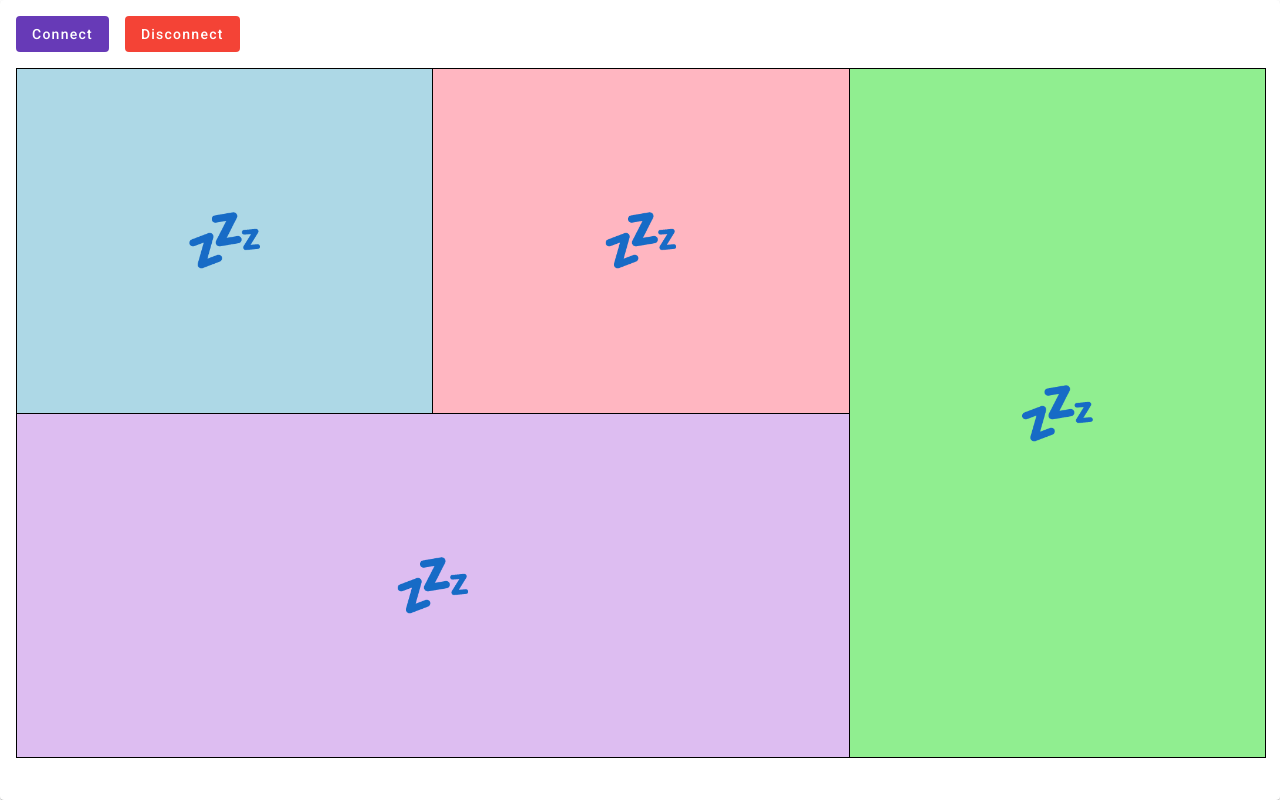
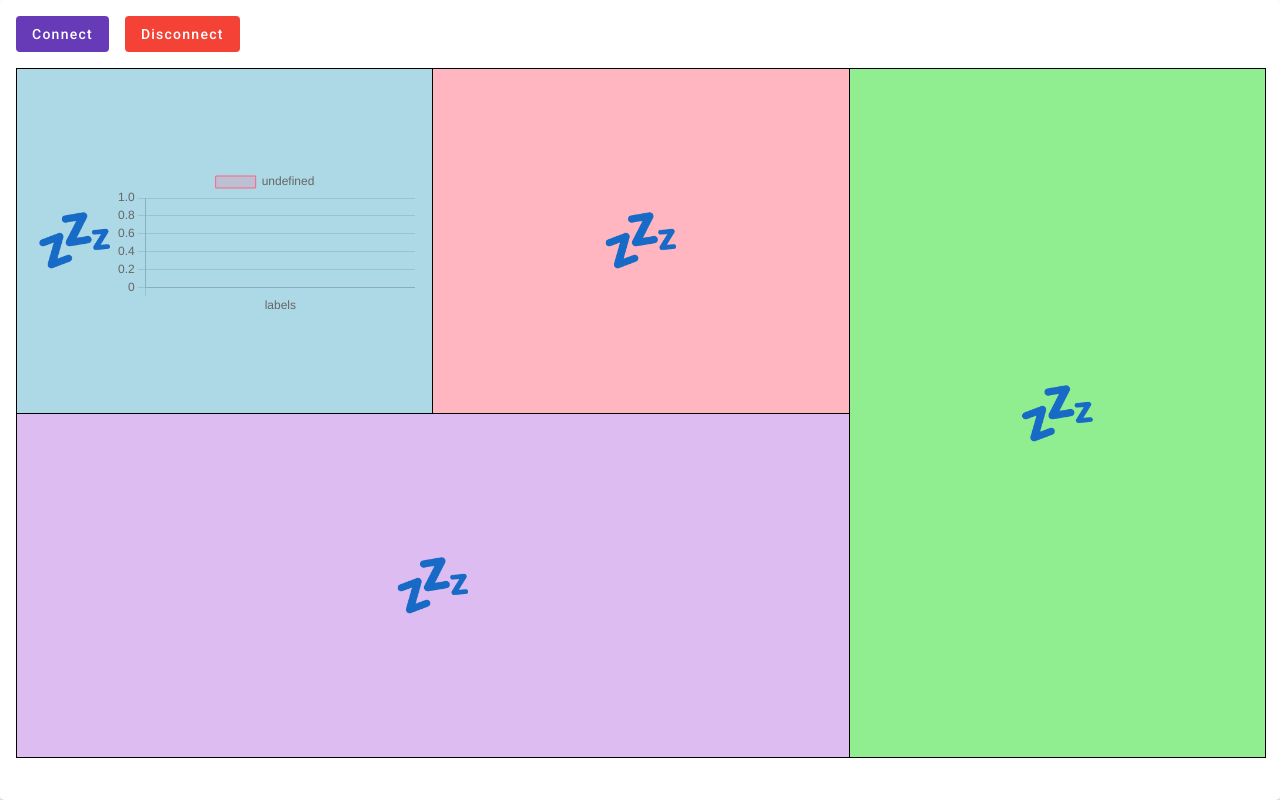
Before and after one commit to neophob/bamon, an Angular app in the folder app/bamon/: page / in a window 1280 px wide. Built offline with nearby package versions, Linux system fonts and the light colour scheme.

Commit message:
add chart

```diff
--- a/app/bamon/src/app/app.component.css
+++ b/app/bamon/src/app/app.component.css
@@ -34,3 +34,13 @@ mat-grid-tile {
 .button-row .mat-mdc-button-base {
   margin: 0px 16px 16px 0;
 }
+
+#graph{
+  position: relative;
+  height: 100%;
+  width: 100% !important;
+}
+
+canvas {
+  width: 100% !important;
+}
--- a/app/bamon/src/app/app.component.html
+++ b/app/bamon/src/app/app.component.html
@@ -16,6 +16,7 @@
             {{ voltage.toFixed(1) }}V
           </h1>
         } @else { <h1>💤</h1>}
+        <power-diag></power-diag>
       </mat-grid-tile>
 
       <mat-grid-tile
--- a/app/bamon/src/app/app.component.ts
+++ b/app/bamon/src/app/app.component.ts
@@ -6,6 +6,7 @@ import { MatDivider } from '@angular/material/divider';
 import { MatProgressBar } from '@angular/material/progress-bar';
 import { MatGridListModule } from '@angular/material/grid-list';
 import { BleBattery } from './datasource/ble';
+import { PowerDiagramComponent } from './power.diagram.component';
 
 /*
         0        263      526      799
@@ -28,7 +29,7 @@ const int PERCENT_ENTIRES(273 / (HISTORY_BAR_WIDTH + HISTORY_BAR_SPACE)); -> 4
 @Component({
   selector: 'app-root',
   standalone: true,
-  imports: [RouterOutlet, MatButtonModule, MatProgressBar, MatDivider, MatGridListModule, MatCard, MatCardContent, MatCardFooter],
+  imports: [RouterOutlet, MatButtonModule, MatProgressBar, MatDivider, MatGridListModule, MatCard, MatCardContent, MatCardFooter, PowerDiagramComponent],
   templateUrl: './app.component.html',
   styleUrl: './app.component.css'
 })
--- a/app/bamon/src/app/power.diagram.component.html
+++ /dev/null
@@ -1,3 +0,0 @@
-<div>
-  power diag
-</div>
--- a/app/bamon/src/app/power.diagram.component.ts
+++ b/app/bamon/src/app/power.diagram.component.ts
@@ -1,6 +1,7 @@
-import { Component, effect } from '@angular/core';
+import { Component, ElementRef, ViewChild, effect } from '@angular/core';
 import { RingBuffer } from './datasource/ring.buffer';
 import { BleBattery } from './datasource/ble';
+import Chart from 'chart.js/auto';
 
 /*
 
@@ -11,15 +12,18 @@ TODO:
 */
 
 @Component({
-  selector: '',
+  selector: 'power-diag',
   standalone: true,
   imports: [],
-  templateUrl: './power.diagram.component.html',
-  styleUrl: './power.diagram.component.css'
+  template: `
+    <canvas #canvas></canvas>
+  `,
 })
 export class PowerDiagramComponent {
 
+  @ViewChild('canvas') canvas!: ElementRef<any>;
   powerBuffer = new RingBuffer<number>(64);
+  chart: any = [];
 
   constructor(private bleBattery: BleBattery) {
     effect(() => {
@@ -28,8 +32,41 @@ export class PowerDiagramComponent {
     });
   }
 
+/*
   get powerData(): number[] {
-    return this.powerBuffer.toArray();
+    return
+  }
+*/
+
+  ngAfterViewInit() {
+    this.chart = new Chart(this.canvas.nativeElement, {
+      type: 'bar',
+      data: {
+        labels: ['labels'] as unknown[],
+        datasets: [{
+          //label: ['My First Dataset'] as unknown,
+          data: this.powerBuffer.toArray(),
+          backgroundColor: [
+            'rgba(255, 99, 132, 0.2)',
+            'rgba(255, 159, 64, 0.2)',
+            'rgba(255, 205, 86, 0.2)',
+          ],
+          borderColor: [
+            'rgb(255, 99, 132)',
+            'rgb(255, 159, 64)',
+            'rgb(255, 205, 86)',
+          ],
+          borderWidth: 1
+        }]
+      },
+      options: {
+        scales: {
+          y: {
+            beginAtZero: true
+          }
+        }
+      },
+    });
   }
 
 }
```
Also changed, not shown: app/bamon/src/app/power.diagram.component.css (deleted).
